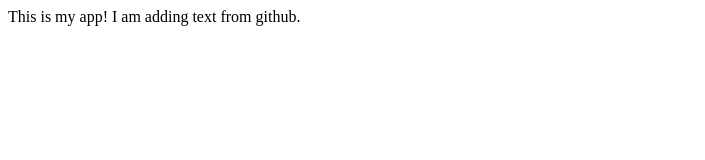
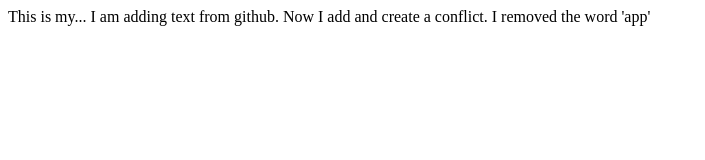
Before and after one commit to ixaixim/myapp, a plain HTML site: page index.html in a window 1280 px wide. Shown: the whole page, without its empty margins (0-705 px from the left). Drawn offline with Linux system fonts and the light colour scheme.

Commit message:
force conflict

```diff
--- a/index.html
+++ b/index.html
@@ -2,8 +2,10 @@
     <head>
         <title>My app</title>
         <body>
-            This is my app!
+            This is my...
             I am adding text from github.
+
+            Now I add and create a conflict. I removed the word 'app'
         </body>
     </head>
 </html>
```
